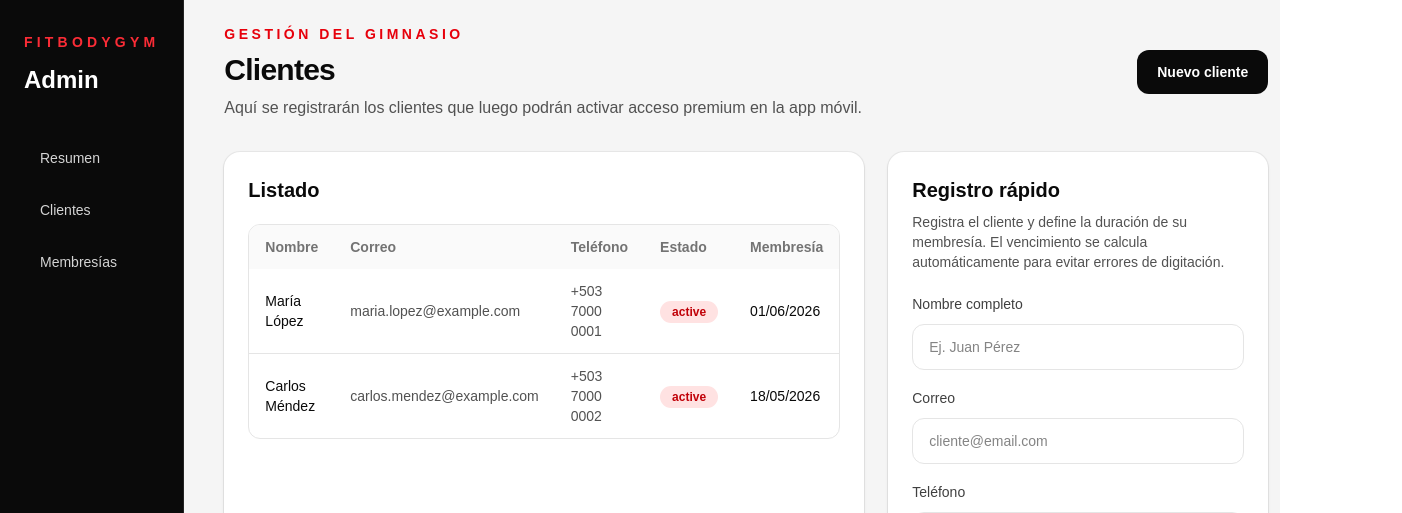
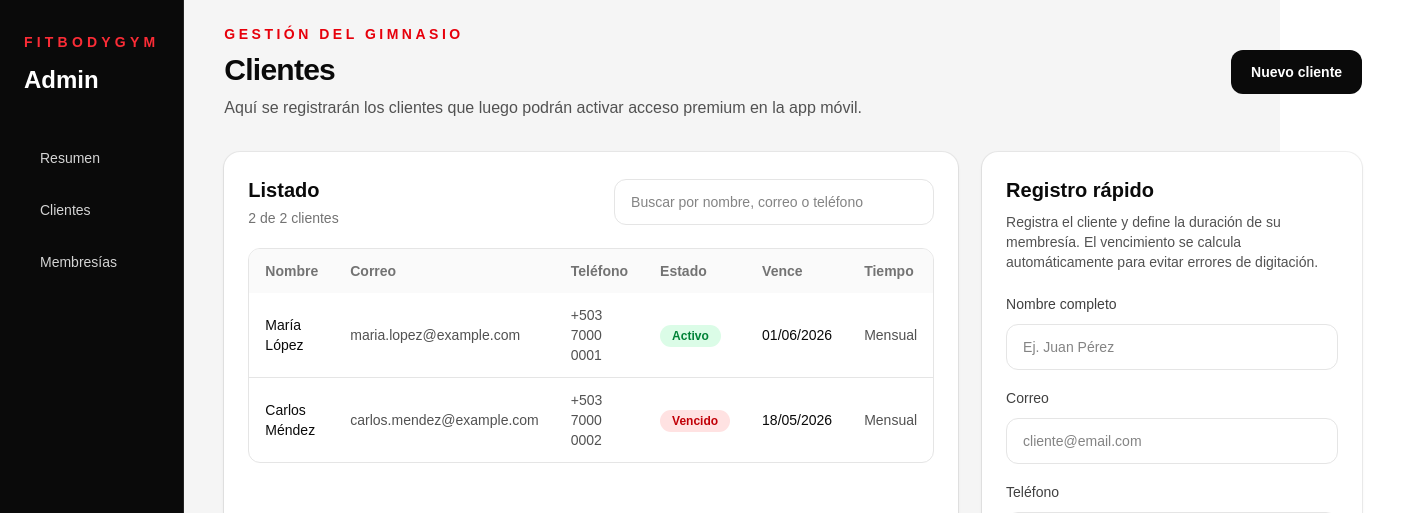
Before and after one commit to lunabot099/fitbodygym-admin, a Next.js app: page /clientes in a window 1280 px wide. Shown: the top 513 px of the page, 1402 px wide, since content can reach past the window. Built offline with nearby package versions, Linux system fonts and the light colour scheme; no server answers.

Commit message:
Add client search and membership status

```diff
--- a/src/app/(dashboard)/clientes/page.tsx
+++ b/src/app/(dashboard)/clientes/page.tsx
@@ -1,5 +1,5 @@
+import { ClientsTable } from "@/components/clients/clients-table";
 import { QuickClientForm } from "@/components/clients/quick-client-form";
-import { formatDateForElSalvador } from "@/lib/dates/format";
 import { getClients } from "@/lib/admin-data";
 
 export default async function ClientsPage() {
@@ -23,41 +23,7 @@ export default async function ClientsPage() {
       </div>
 
       <section className="mt-8 grid gap-6 lg:grid-cols-[1fr_380px]">
-        <div className="rounded-2xl bg-white p-6 shadow-sm ring-1 ring-black/5">
-          <h2 className="text-xl font-bold">Listado</h2>
-          <div className="mt-5 overflow-hidden rounded-xl border border-neutral-200">
-            <table className="w-full text-left text-sm">
-              <thead className="bg-neutral-50 text-neutral-500">
-                <tr>
-                  <th className="px-4 py-3">Nombre</th>
-                  <th className="px-4 py-3">Correo</th>
-                  <th className="px-4 py-3">Teléfono</th>
-                  <th className="px-4 py-3">Estado</th>
-                  <th className="px-4 py-3">Membresía</th>
-                </tr>
-              </thead>
-              <tbody className="divide-y divide-neutral-200">
-                {clients.map((client) => (
-                  <tr key={client.id}>
-                    <td className="px-4 py-3 font-medium">{client.full_name}</td>
-                    <td className="px-4 py-3 text-neutral-600">{client.email}</td>
-                    <td className="px-4 py-3 text-neutral-600">{client.phone}</td>
-                    <td className="px-4 py-3">
-                      <span className="rounded-full bg-red-100 px-3 py-1 text-xs font-semibold text-red-700">
-                        {client.status}
-                      </span>
-                    </td>
-                    <td className="px-4 py-3">
-                      {client.current_membership?.expires_at
-                        ? formatDateForElSalvador(client.current_membership.expires_at)
-                        : "Sin membresía"}
-                    </td>
-                  </tr>
-                ))}
-              </tbody>
-            </table>
-          </div>
-        </div>
+        <ClientsTable clients={clients} />
 
         <QuickClientForm />
       </section>
--- /dev/null
+++ b/src/components/clients/clients-table.tsx
@@ -0,0 +1,99 @@
+"use client";
+
+import { useMemo, useState } from "react";
+import { formatDateForElSalvador } from "@/lib/dates/format";
+import { getMembershipUiStatus } from "@/lib/membership-status";
+import type { ClientWithMembership } from "@/lib/types";
+
+type ClientsTableProps = {
+  clients: ClientWithMembership[];
+};
+
+export function ClientsTable({ clients }: ClientsTableProps) {
+  const [query, setQuery] = useState("");
+
+  const filteredClients = useMemo(() => {
+    const normalizedQuery = query.trim().toLowerCase();
+
+    if (!normalizedQuery) return clients;
+
+    return clients.filter((client) => {
+      const searchable = [client.full_name, client.email, client.phone ?? ""]
+        .join(" ")
+        .toLowerCase();
+
+      return searchable.includes(normalizedQuery);
+    });
+  }, [clients, query]);
+
+  return (
+    <div className="rounded-2xl bg-white p-6 shadow-sm ring-1 ring-black/5">
+      <div className="flex flex-col gap-4 sm:flex-row sm:items-center sm:justify-between">
+        <div>
+          <h2 className="text-xl font-bold">Listado</h2>
+          <p className="mt-1 text-sm text-neutral-500">
+            {filteredClients.length} de {clients.length} cliente{clients.length === 1 ? "" : "s"}
+          </p>
+        </div>
+        <label className="block sm:w-80">
+          <span className="sr-only">Buscar cliente</span>
+          <input
+            value={query}
+            onChange={(event) => setQuery(event.target.value)}
+            placeholder="Buscar por nombre, correo o teléfono"
+            className="w-full rounded-xl border border-neutral-200 px-4 py-3 text-sm outline-none transition focus:border-red-600 focus:ring-4 focus:ring-red-600/10"
+          />
+        </label>
+      </div>
+
+      <div className="mt-5 overflow-hidden rounded-xl border border-neutral-200">
+        <table className="w-full text-left text-sm">
+          <thead className="bg-neutral-50 text-neutral-500">
+            <tr>
+              <th className="px-4 py-3">Nombre</th>
+              <th className="px-4 py-3">Correo</th>
+              <th className="px-4 py-3">Teléfono</th>
+              <th className="px-4 py-3">Estado</th>
+              <th className="px-4 py-3">Vence</th>
+              <th className="px-4 py-3">Tiempo</th>
+            </tr>
+          </thead>
+          <tbody className="divide-y divide-neutral-200">
+            {filteredClients.map((client) => {
+              const status = getMembershipUiStatus(client);
+
+              return (
+                <tr key={client.id}>
+                  <td className="px-4 py-3 font-medium">{client.full_name}</td>
+                  <td className="px-4 py-3 text-neutral-600">{client.email}</td>
+                  <td className="px-4 py-3 text-neutral-600">{client.phone || "-"}</td>
+                  <td className="px-4 py-3">
+                    <span className={`rounded-full px-3 py-1 text-xs font-semibold ${status.className}`}>
+                      {status.label}
+                    </span>
+                  </td>
+                  <td className="px-4 py-3">
+                    {client.current_membership?.expires_at
+                      ? formatDateForElSalvador(client.current_membership.expires_at)
+                      : "Sin membresía"}
+                  </td>
+                  <td className="px-4 py-3 text-neutral-600">
+                    {client.current_membership?.plan_name ?? "-"}
+                  </td>
+                </tr>
+              );
+            })}
+
+            {filteredClients.length === 0 ? (
+              <tr>
+                <td colSpan={6} className="px-4 py-10 text-center text-neutral-500">
+                  No encontramos clientes con esa búsqueda.
+                </td>
+              </tr>
+            ) : null}
+          </tbody>
+        </table>
+      </div>
+    </div>
+  );
+}
--- /dev/null
+++ b/src/lib/membership-status.ts
@@ -0,0 +1,48 @@
+import type { ClientWithMembership } from "./types";
+
+export type MembershipUiStatus = {
+  label: string;
+  className: string;
+};
+
+export function getMembershipUiStatus(client: ClientWithMembership): MembershipUiStatus {
+  const expiresAt = client.current_membership?.expires_at;
+
+  if (client.status !== "active") {
+    return {
+      label: "Inactivo",
+      className: "bg-neutral-100 text-neutral-700",
+    };
+  }
+
+  if (!expiresAt) {
+    return {
+      label: "Sin membresía",
+      className: "bg-neutral-100 text-neutral-700",
+    };
+  }
+
+  const today = new Date().toISOString().slice(0, 10);
+  const sevenDaysFromNow = new Date(Date.now() + 7 * 24 * 60 * 60 * 1000)
+    .toISOString()
+    .slice(0, 10);
+
+  if (expiresAt < today) {
+    return {
+      label: "Vencido",
+      className: "bg-red-100 text-red-700",
+    };
+  }
+
+  if (expiresAt <= sevenDaysFromNow) {
+    return {
+      label: "Por vencer",
+      className: "bg-amber-100 text-amber-700",
+    };
+  }
+
+  return {
+    label: "Activo",
+    className: "bg-green-100 text-green-700",
+  };
+}
```
